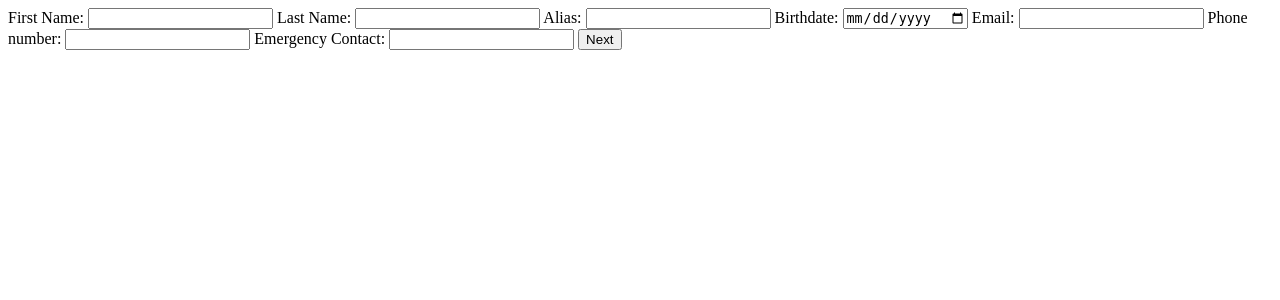
After one commit to MTech-cmd/Kansloos, a PHP site: page /register.php in a window 1280 px wide. The commit adds this page. Shown: the top 300 px of the page. Run offline with PHP 8.4, Linux system fonts and the light colour scheme.

Commit message:
Registration page start

```diff
--- /dev/null
+++ b/src/register.php
@@ -0,0 +1,79 @@
+<?php
+
+require_once('lemmino.php');
+require_once('connector.php');
+
+if ($_SERVER['REQUEST_METHOD'] === 'POST') {
+    $query = "INSERT INTO Profile (FirstName, LastName, Alias, BirthDate, StartDate, PrimaryEmail, PhoneNumber, EmergencyContact) VALUES
+    (:firstname, :lastname, :alias, :birthdate, :startdate, :email, :phone, :contact)";
+
+    $today = date_create()->format('Y-m-d');
+
+    $params = array('firstname' => $_POST['firstname'],
+                    'lastname' => $_POST['lastname'],
+                    'alias' => $_POST['alias'],
+                    'birthdate' => $_POST['birthdate'],
+                    'startdate' => $today,
+                    'email' => $_POST['email'],
+                    'phone' => $_POST['phone'],
+                    'contact' => $_POST['contact']);
+
+    $prep = $pdo->prepare($query);
+    foreach ($params as $k => $v) {
+        $prep->bindParam($k, $v);
+    }
+    $prep->execute();
+
+    session_start();
+    $_SESSION['HeroID'] = $pdo->lastInsertId();
+    header("Location: backstory.php?id={$id}");
+    die();
+}
+?>
+
+<!DOCTYPE html>
+<html lang="en">
+
+<head>
+    <meta charset="UTF-8">
+    <meta name="viewport" content="width=device-width, initial-scale=1.0">
+    <meta name="author" content="Felix Huel, Mehdi El Khallouki">
+    <title>Regiser</title>
+</head>
+
+<body>
+    <form action="register.php" method="POST">
+
+        <label for="firstname">First Name:</label>
+        <input type="text" name="firstname" maxlength="50">
+
+        <label for="lastname">Last Name:</label>
+        <input type="text" name="lastname" maxlength="50">
+
+        <label for="alias">Alias:</label>
+        <input type="text" name="alias" maxlength="50">
+
+        <label for="birthdate">Birthdate:</label>
+        <input type="date" name="birthdate" maxlength="50">
+
+        <label for="email">Email:</label>
+        <input type="email" name="email" maxlength="50">
+
+        <label for="phone">Phone number:</label>
+        <input type="tel" name="phone" maxlength="30">
+
+        <label for="contact">Emergency Contact:</label>
+        <input type="text" name="contact" maxlength="50">
+
+        <input type="submit" value="Next">
+
+    </form>
+</body>
+
+</html>
+
+<?php
+
+require_once('deconnector.php');
+
+?>
```
Also changed, not shown: src/backstory.php (added, +48 -0 lines), src/import.sql (+8 -1 lines), src/login.php (+2 -5 lines).
